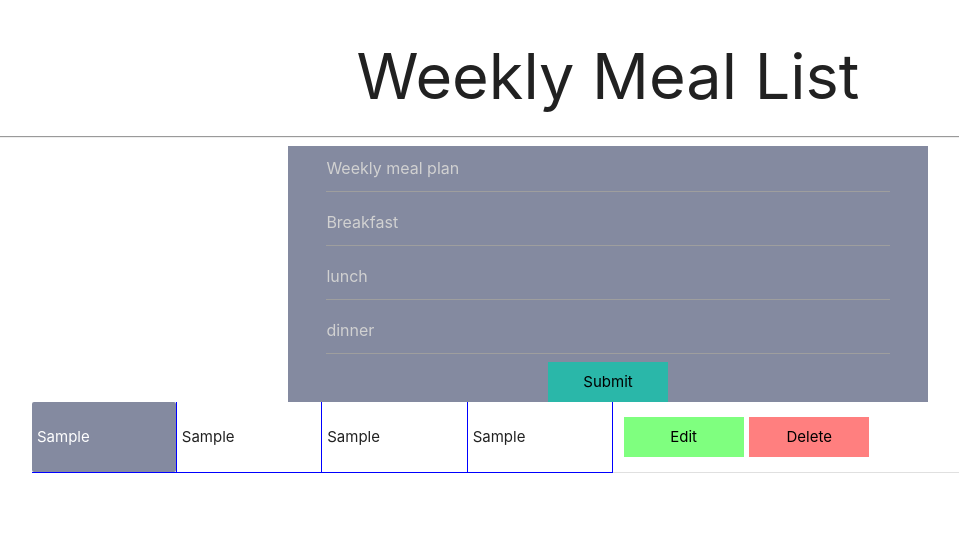
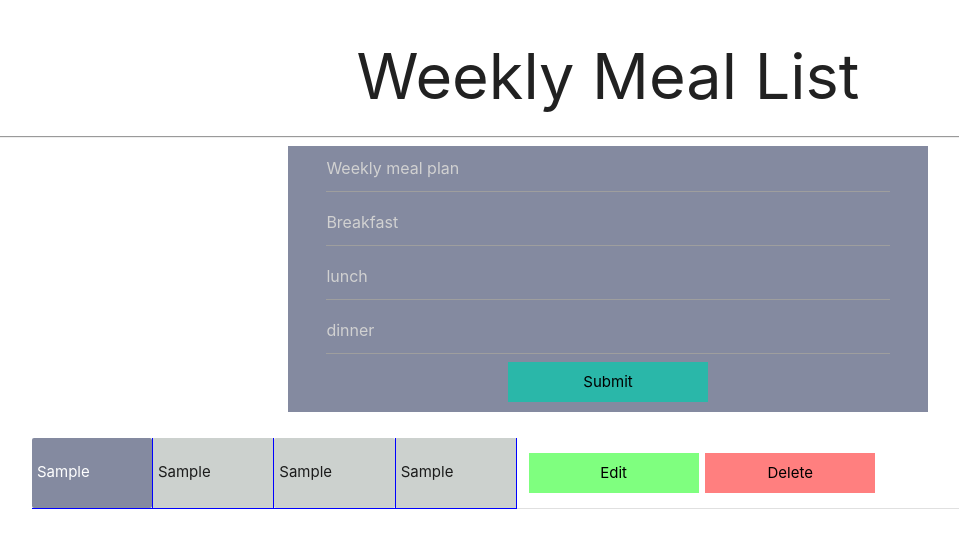
Before and after one commit to Melkam22/WeeklyMealPlanWzReact, a React (Create React App) app: page / in a window 1280 px wide. Both pictures are taken after typing "Sample", "Sample", "Sample", "Sample" into the empty fields and a click on the button "Submit". Shown: the top 548 px of the page, without its empty margins (32-991 px from the left). Built offline with nearby package versions, Linux system fonts and the light colour scheme; the HTML template or start-up script is replaced by a standard one.

Commit message:
list added & styled

```diff
--- a/src/App.css
+++ b/src/App.css
@@ -1,13 +1,13 @@
 /* list style */
 #edit{
-    width: 120px;
+    width: 170px;
     min-height: 40px;
     background: rgba(0,255,0, .5);
     border: none;
     margin-left: 1%;
 }
 #delete{
-    width: 120px;
+    width: 170px;
     height: 40px;
     background: rgba(255,0,0, .5);
     border: none;
@@ -25,16 +25,18 @@
      background: rgba(11,23,66,.5);
      padding-left: 3%;
      padding-right: 3%;
+     margin-bottom: 2%;
  }
 
 
  #btn{
-     width: 120px;
+     width: 200px;
      min-height: 40px;
      display: flex;
      align-items: center;
      justify-content: center;
      border: none;
+     margin-bottom: 10px;
  }
  #table{
      width: 90%;
@@ -50,7 +52,11 @@
  #td{
     border-bottom: 1px solid blue;
     border-right: 1px solid blue;
-    margin-left: 1%;
+    margin-left: 10px;
+    background: rgba(0,25,10, .2);
+}
+#tr{
+    margin-right: 10px;
 }
 h1{
     text-align: center;
--- a/src/resource/mealList.js
+++ b/src/resource/mealList.js
@@ -59,7 +59,7 @@ class MealList extends Component {
             <tbody>
                 {this.state.meal.map((myItems, a)=>{
                     return(
-                    <tr key={a}>
+                    <tr key={a} id="tr">
                         <td id="td1">{myItems.weeklyMeal}</td>
                          <td id="td">{myItems.breakfast}</td>
                         <td id="td">{myItems.lunch}</td>
```
